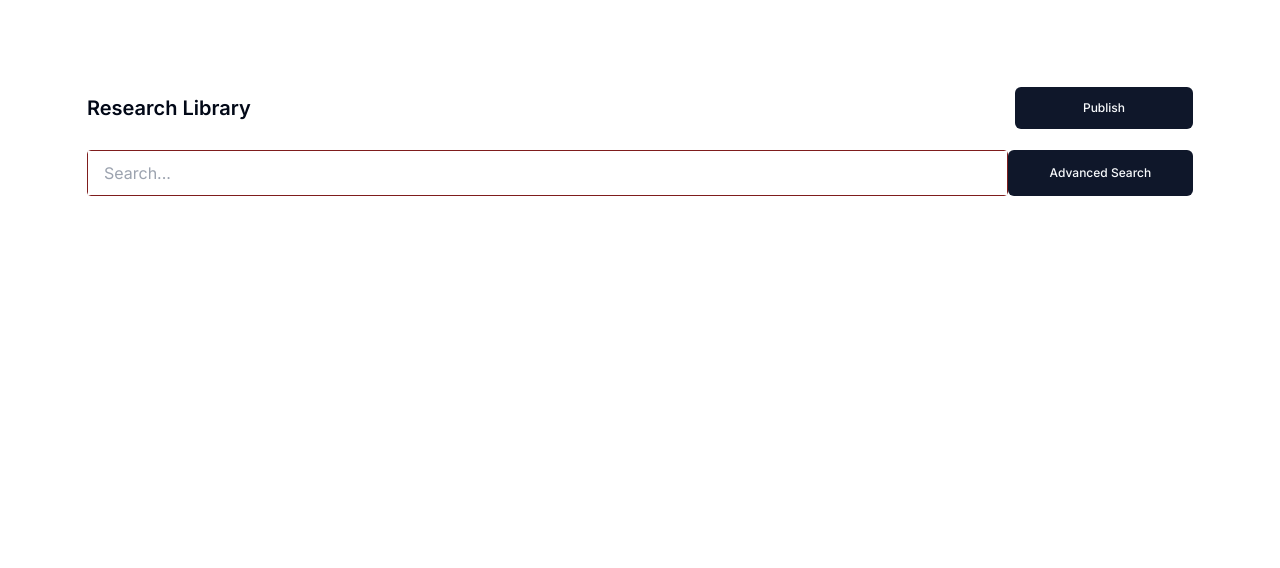
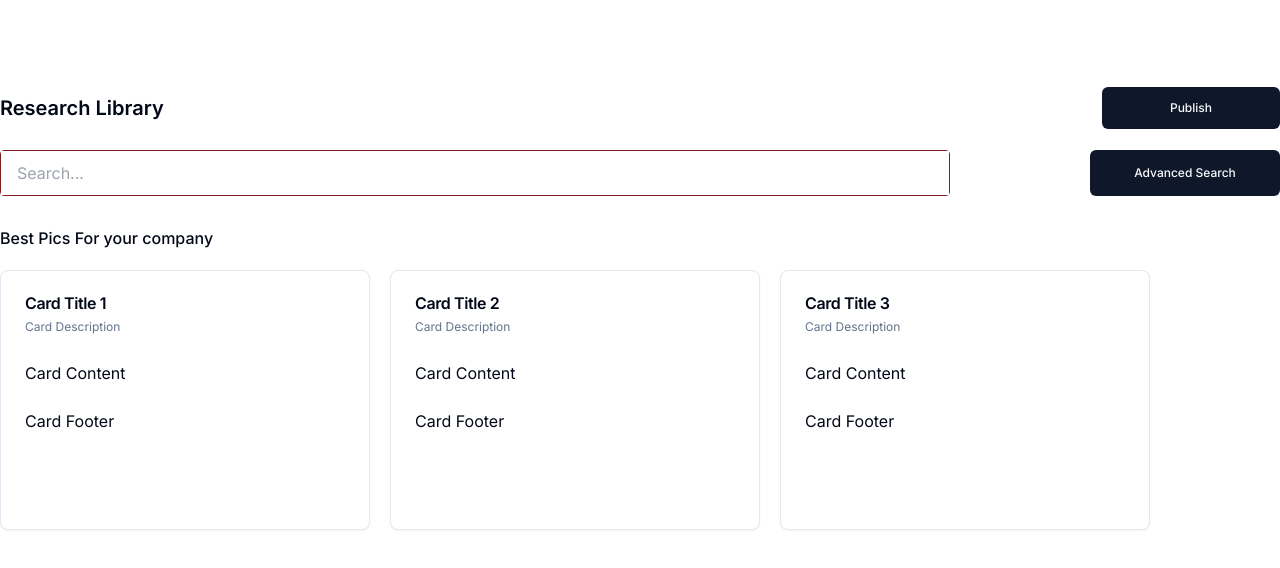
Before and after one commit to ShaikhNabeelShabbir/unbundl-web, a React (Vite) app: page /research-library in a window 1280 px wide. Shown: the top 568 px of the page. Built offline with nearby package versions, Linux system fonts and the light colour scheme.

Commit message:
adjustment for deployment

```diff
--- a/src/App.tsx
+++ b/src/App.tsx
@@ -43,13 +43,14 @@ const App: React.FC = () => {
           {/* <Route path="/software-stash" element={<SoftwareStash />} /> */}
           {/* <Route path="/my-portfolio" element={<MyPortfolio />} /> */}
           <Route path="/research-library" element={<ResearchLibrary />} />
-          <Route path="/" element={<Founderdashboard />} />
+          <Route path="/" element={<Signup />} />
           <Route
             path="/service-providers"
             element={<Signupforserviceproviders />}
           />
           <Route path="/talent" element={<Signupfortalent />} />
           <Route path="/investor" element={<Signupforinvestor />} />
+          <Route path="/founder-dashboard" element={<Founderdashboard />} />
         </Routes>
       </div>
     </Router>
--- a/src/pages/startup/founder-dashboard.tsx
+++ b/src/pages/startup/founder-dashboard.tsx
@@ -1,5 +1,4 @@
 import Sidebar from "@/components/sidebar";
-import React from "react";
 import ResearchLibrary from "./research-library";
 
 const Founderdashboard = () => {
--- a/src/pages/startup/research-library.tsx
+++ b/src/pages/startup/research-library.tsx
@@ -1,9 +1,17 @@
 import { Button } from "@/components/ui/button";
 import React from "react";
+import {
+  Card,
+  CardContent,
+  CardDescription,
+  CardFooter,
+  CardHeader,
+  CardTitle,
+} from "@/components/ui/card";
 
 const ResearchLibrary: React.FC = () => {
   return (
-    <div className="flex-1 p-[87px]">
+    <div className="flex-1 py-[87px]">
       <div className="flex items-center justify-between">
         <p className="font-semibold text-[20px]">Research Library</p>
         <Button className="w-[178px] h-[42px]">Publish</Button>
@@ -18,6 +26,49 @@ const ResearchLibrary: React.FC = () => {
         </div>
         <Button className="w-[190px] h-[46px]">Advanced Search</Button>
       </div>
+      <div className="mt-[30px] mb-[20px] font-medium text-base">
+        Best Pics For your company
+      </div>
+      <div className="flex flex-row space-x-[20px]">
+        <Card className="w-[370px] h-[260px]">
+          <CardHeader>
+            <CardTitle>Card Title 1</CardTitle>
+            <CardDescription>Card Description</CardDescription>
+          </CardHeader>
+          <CardContent>
+            <p>Card Content</p>
+          </CardContent>
+          <CardFooter>
+            <p>Card Footer</p>
+          </CardFooter>
+        </Card>
+
+        <Card className="w-[370px] h-[260px]">
+          <CardHeader>
+            <CardTitle>Card Title 2</CardTitle>
+            <CardDescription>Card Description</CardDescription>
+          </CardHeader>
+          <CardContent>
+            <p>Card Content</p>
+          </CardContent>
+          <CardFooter>
+            <p>Card Footer</p>
+          </CardFooter>
+        </Card>
+
+        <Card className="w-[370px] h-[260px]">
+          <CardHeader>
+            <CardTitle>Card Title 3</CardTitle>
+            <CardDescription>Card Description</CardDescription>
+          </CardHeader>
+          <CardContent>
+            <p>Card Content</p>
+          </CardContent>
+          <CardFooter>
+            <p>Card Footer</p>
+          </CardFooter>
+        </Card>
+      </div>
     </div>
   );
 };
```
Also changed, not shown: 1 other file (tests, documents, lock files or other folders).
